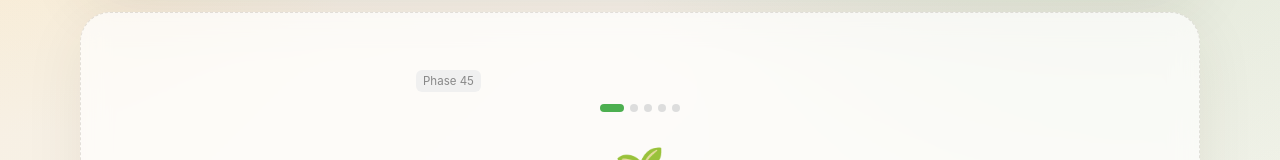
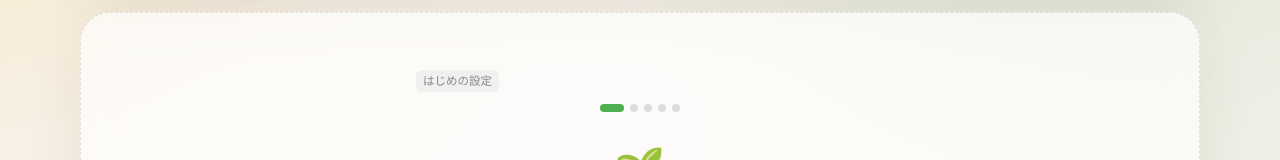
Before and after one commit to sunpotflower4460-cpu/darake-dev-app-AI, a React (Vite) app: page / in a window 1280 px wide. Shown: the part 377-537 px from the top of the page. Built offline with nearby package versions, Linux system fonts and the light colour scheme.

Commit message:
fix: save first-start handoff and use beginner labels

```diff
--- a/src/components/FirstLaunchCarePanel.tsx
+++ b/src/components/FirstLaunchCarePanel.tsx
@@ -10,6 +10,11 @@ import {
 } from '../utils/firstLaunchCareOnboarding';
 import { loadGentleAppStartForm, saveGentleAppStartForm, buildEmptyGentleAppStartForm } from '../utils/gentleAppStartForm';
 import { clearFirstStartStep, saveFirstStartStep } from '../utils/firstStartStep';
+import {
+  buildFirstStartHandoffFromOnboarding,
+  clearFirstStartHandoff,
+  saveFirstStartHandoff,
+} from '../utils/firstStartHandoff';
 import type { GentleAppStartForm } from '../utils/gentleAppStartForm';
 import type { FirstLaunchCareState, FirstLaunchCareStep } from '../utils/firstLaunchCareOnboarding';
 
@@ -87,6 +92,7 @@ export function FirstLaunchCarePanel() {
   function handleReset() {
     clearFirstLaunchCareState();
     clearFirstStartStep();
+    clearFirstStartHandoff();
     setState(buildInitialFirstLaunchCareState());
     reloadToApplyStep();
   }
@@ -95,6 +101,7 @@ export function FirstLaunchCarePanel() {
     const completed = { ...state, currentStep: 'ready' as const, hasCompletedFirstLaunch: true };
     setState(completed);
     saveFirstLaunchCareState(completed);
+    saveFirstStartHandoff(buildFirstStartHandoffFromOnboarding(completed));
     saveGentleAppStartForm(buildGentleFormFromOnboarding(completed));
     saveFirstStartStep('form');
     reloadToApplyStep();
@@ -102,7 +109,7 @@ export function FirstLaunchCarePanel() {
 
   return (
     <div className="flcPanel">
-      <span className="flcPhaseTag">Phase 45</span>
+      <span className="flcPhaseTag">はじめの設定</span>
 
       <div className="flcStepIndicator">
         {FIRST_LAUNCH_STEPS.map((step, i) => (
```
